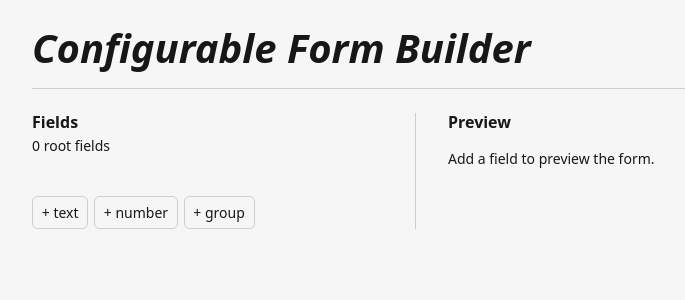
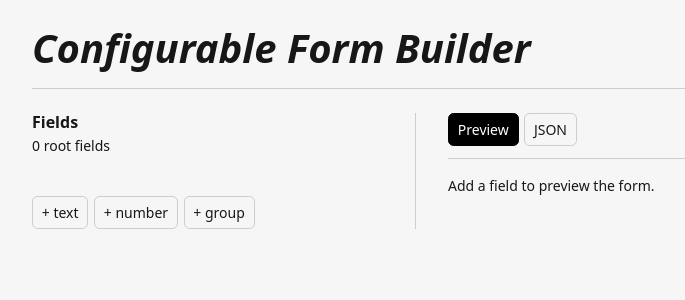
Before and after one commit to ameeriit/form-builder, a React (Vite) app: page / in a window 1280 px wide. Shown: the top 300 px of the page, without its empty margins (0-685 px from the left). Built offline with nearby package versions, Linux system fonts and the light colour scheme.

Commit message:
feat: introduce FormBuilderAside component for enhanced form preview and JSON output; update styles and integrate new functionality into FormBuilder

```diff
--- a/src/components/form-builder/FormBuilder.css
+++ b/src/components/form-builder/FormBuilder.css
@@ -28,7 +28,7 @@
     border-bottom: none;
   }
 
-  .form-builder__layout > .preview-panel {
+  .form-builder__layout > .builder-aside {
     padding-top: 0;
   }
 }
--- a/src/components/form-builder/FormBuilder.tsx
+++ b/src/components/form-builder/FormBuilder.tsx
@@ -1,7 +1,7 @@
+import { FormBuilderAside } from '@/components/form-builder/_component/aside/FormBuilderAside';
 import { FieldBuilder } from '@/components/form-builder/_component/field-builder/FieldBuilder';
 import { useFieldBuilder } from '@/components/form-builder/_component/field-builder/useFieldBuilder';
 import { FormBuilderHeader } from '@/components/form-builder/_component/header/FormBuilderHeader';
-import { FormPreview } from '@/components/form-builder/_component/preview/FormPreview';
 import '@/components/form-builder/FormBuilder.css';
 import { Container } from '@/components/ui/Container';
 
@@ -15,7 +15,7 @@ export function FormBuilder() {
           <FormBuilderHeader />
           <div className="form-builder__layout">
             <FieldBuilder {...fieldBuilder} />
-            <FormPreview fields={fieldBuilder.fields} />
+            <FormBuilderAside fields={fieldBuilder.fields} />
           </div>
         </div>
       </Container>
--- /dev/null
+++ b/src/components/form-builder/_component/aside/FormBuilderAside.css
@@ -0,0 +1,28 @@
+.builder-aside {
+  min-width: 0;
+  font-size: 0.875rem;
+}
+
+.builder-aside__tabs {
+  display: flex;
+  gap: 0.35rem;
+  margin-bottom: 1rem;
+  padding-bottom: 0.75rem;
+  border-bottom: 1px solid color-mix(in srgb, var(--color-text) 18%, transparent);
+}
+
+.builder-aside__tabs button {
+  padding: 0.3rem 0.55rem;
+  font: inherit;
+  color: inherit;
+  cursor: pointer;
+  background: transparent;
+  border: 1px solid color-mix(in srgb, var(--color-text) 18%, transparent);
+  border-radius: 0.35rem;
+}
+
+.builder-aside__tabs button[aria-selected="true"] {
+  color: #fff;
+  background: #000;
+  border-color: #000;
+}
--- /dev/null
+++ b/src/components/form-builder/_component/aside/FormBuilderAside.tsx
@@ -0,0 +1,41 @@
+import { useState } from 'react';
+import { FormJson } from '@/components/form-builder/_component/aside/_component/json/FormJson';
+import { FormPreview } from '@/components/form-builder/_component/aside/_component/preview/FormPreview';
+import '@/components/form-builder/_component/aside/FormBuilderAside.css';
+import type { Field } from '@/components/form-builder/_component/field-builder/types';
+
+type AsideTab = 'preview' | 'json';
+
+type FormBuilderAsideProps = {
+  fields: Field[];
+};
+
+export function FormBuilderAside({ fields }: FormBuilderAsideProps) {
+  const [tab, setTab] = useState<AsideTab>('preview');
+
+  return (
+    <section className="builder-aside">
+      <div className="builder-aside__tabs" role="tablist" aria-label="Form output">
+        <button
+          type="button"
+          role="tab"
+          aria-selected={tab === 'preview'}
+          onClick={() => setTab('preview')}
+        >
+          Preview
+        </button>
+        <button
+          type="button"
+          role="tab"
+          aria-selected={tab === 'json'}
+          onClick={() => setTab('json')}
+        >
+          JSON
+        </button>
+      </div>
+      <div role="tabpanel">
+        {tab === 'preview' ? <FormPreview fields={fields} /> : <FormJson fields={fields} />}
+      </div>
+    </section>
+  );
+}
--- /dev/null
+++ b/src/components/form-builder/_component/aside/_component/json/FormJson.css
@@ -0,0 +1,10 @@
+.form-json {
+  margin: 0;
+  padding: 0.75rem;
+  overflow: auto;
+  font-size: 0.8125rem;
+  line-height: 1.5;
+  background: #fff;
+  border: 1px solid color-mix(in srgb, var(--color-text) 14%, transparent);
+  border-radius: 0.5rem;
+}
--- /dev/null
+++ b/src/components/form-builder/_component/aside/_component/json/FormJson.tsx
@@ -0,0 +1,10 @@
+import type { Field } from '@/components/form-builder/_component/field-builder/types';
+import '@/components/form-builder/_component/aside/_component/json/FormJson.css';
+
+type FormJsonProps = {
+  fields: Field[];
+};
+
+export function FormJson({ fields }: FormJsonProps) {
+  return <pre className="form-json">{JSON.stringify({ fields }, null, 2)}</pre>;
+}
--- a/src/components/form-builder/_component/preview/FormPreview.css
+++ b/src/components/form-builder/_component/aside/_component/preview/FormPreview.css
@@ -1,11 +1,6 @@
 .preview-panel {
   min-width: 0;
   font-size: 0.875rem;
-}
-
-.preview-panel h2 {
-  margin-bottom: 1rem;
-  font-size: 1rem;
 }
 
 .preview-panel__empty,
--- a/src/components/form-builder/_component/preview/FormPreview.tsx
+++ b/src/components/form-builder/_component/aside/_component/preview/FormPreview.tsx
@@ -1,12 +1,12 @@
+import { PreviewField } from '@/components/form-builder/_component/aside/_component/preview/_component/PreviewField';
 import type { Field } from '@/components/form-builder/_component/field-builder/types';
-import { PreviewField } from '@/components/form-builder/_component/preview/_component/PreviewField';
-import '@/components/form-builder/_component/preview/FormPreview.css';
+import '@/components/form-builder/_component/aside/_component/preview/FormPreview.css';
 import { type SyntheticEvent, useState } from 'react';
 import {
   type PreviewErrors,
   type PreviewValues,
   validateFields,
-} from '@/components/form-builder/_component/preview/preview-fields';
+} from '@/components/form-builder/_component/aside/_component/preview/preview-fields';
 
 type FormPreviewProps = {
   fields: Field[];
@@ -32,8 +32,7 @@ export function FormPreview({ fields }: FormPreviewProps) {
   }
 
   return (
-    <section className="preview-panel" aria-labelledby="preview-heading">
-      <h2 id="preview-heading">Preview</h2>
+    <div className="preview-panel">
       {fields.length === 0 ? (
         <p className="preview-panel__empty">Add a field to preview the form.</p>
       ) : (
@@ -49,6 +48,6 @@ export function FormPreview({ fields }: FormPreviewProps) {
           ))}
         </form>
       )}
-    </section>
+    </div>
   );
 }
--- a/src/components/form-builder/_component/preview/_component/PreviewField.tsx
+++ b/src/components/form-builder/_component/aside/_component/preview/_component/PreviewField.tsx
@@ -1,5 +1,5 @@
+import type { PreviewValues } from '@/components/form-builder/_component/aside/_component/preview/preview-fields';
 import type { Field } from '@/components/form-builder/_component/field-builder/types';
-import type { PreviewValues } from '@/components/form-builder/_component/preview/preview-fields';
 
 type PreviewFieldProps = {
   field: Field;
```
Also changed, not shown: src/components/form-builder/_component/aside/_component/preview/preview-fields.tsx (renamed from src/components/form-builder/_component/preview/preview-fields.tsx).
